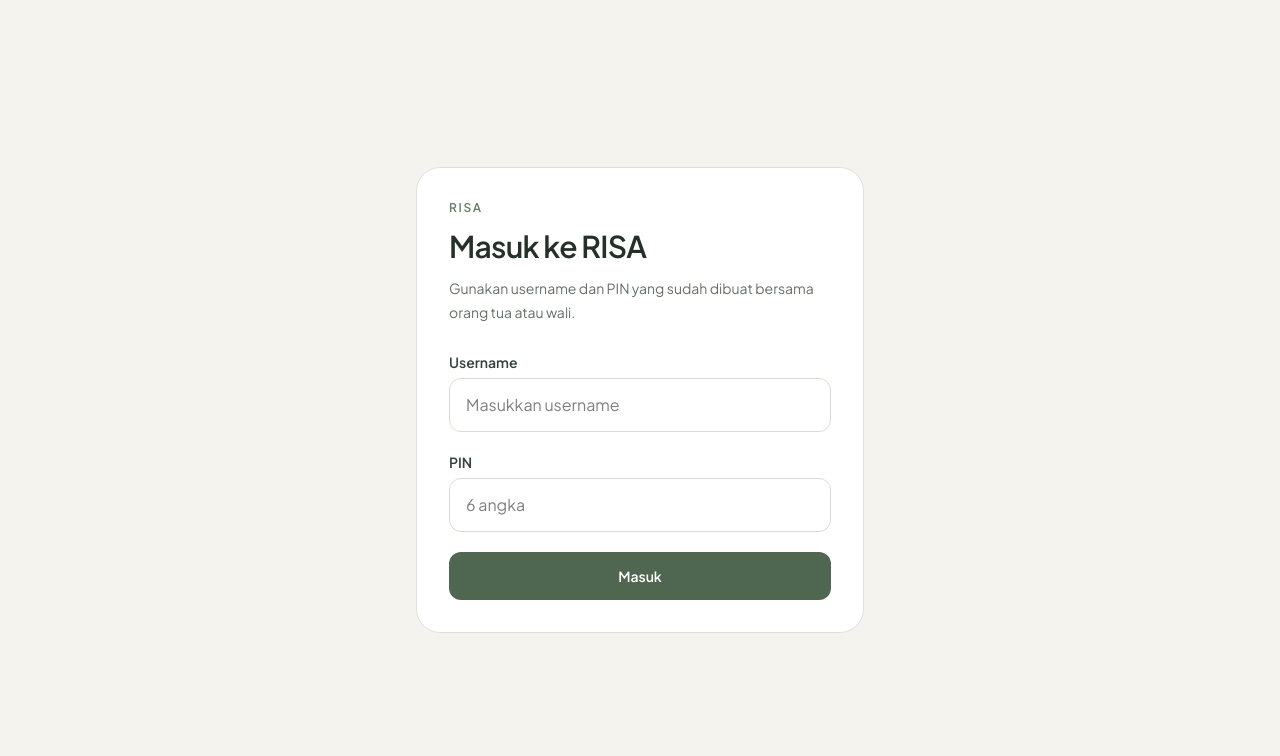
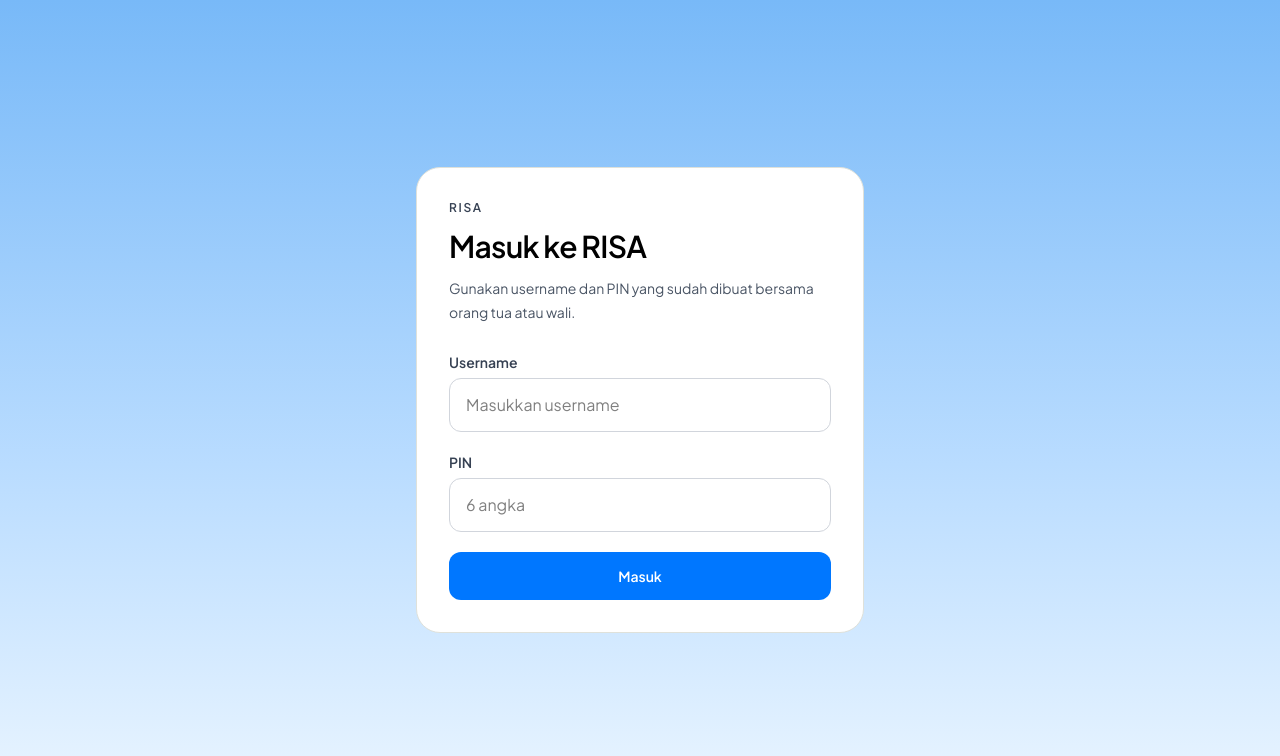
Before and after one commit to RISA-Remaja-Indonesia-Sehat/risa-v3, a Next.js app: page /child/login in a window 1280 px wide. Shown: the top 756 px of the page. Built offline with nearby package versions, Linux system fonts and the light colour scheme; no server answers; a web font is replaced by a local one.

Commit message:
Enhance ChildLoginForm styling and update LearningAccessGuard session error handling

```diff
--- a/app/child/login/ChildLoginForm.tsx
+++ b/app/child/login/ChildLoginForm.tsx
@@ -121,17 +121,17 @@ export default function ChildLoginForm() {
     }
   }
   return (
-    <main className="flex min-h-screen items-center justify-center bg-[#F4F3EE] px-4 py-10">
+    <main className="flex min-h-screen items-center justify-center bg-[linear-gradient(180deg,#78B9F8_0%,#B9DCFF_58%,#EAF5FF_100%)] px-4 py-10">
       <section className="w-full max-w-md rounded-3xl border border-[#DFE1DA] bg-white p-6 sm:p-8">
-        <p className="text-xs font-semibold uppercase tracking-[0.14em] text-[#667D68]">
+        <p className="text-xs font-semibold uppercase tracking-[0.14em] text-gray-700">
           RISA
         </p>
 
-        <h1 className="mt-3 text-3xl font-semibold tracking-tight text-[#253029]">
+        <h1 className="mt-3 text-3xl font-semibold tracking-tight">
           Masuk ke RISA
         </h1>
 
-        <p className="mt-3 text-sm leading-6 text-[#667068]">
+        <p className="mt-3 text-sm leading-6 text-gray-600">
           Gunakan username dan PIN yang sudah dibuat bersama orang tua atau
           wali.
         </p>
@@ -146,7 +146,7 @@ export default function ChildLoginForm() {
           <div>
             <label
               htmlFor="username"
-              className="mb-1.5 block text-sm font-semibold text-[#344238]"
+              className="mb-1.5 block text-sm font-semibold text-gray-700"
             >
               Username
             </label>
@@ -158,14 +158,14 @@ export default function ChildLoginForm() {
               placeholder="Masukkan username"
               value={username}
               onChange={(event) => setUsername(event.target.value)}
-              className="w-full rounded-xl border border-[#D8DDD4] px-4 py-3.5 outline-none focus:border-[#758A72] focus:ring-4 focus:ring-[#758A72]/10"
+              className="w-full rounded-xl border border-gray-300 px-4 py-3.5 outline-none focus:border-gray-600 focus:ring-4 focus:ring-gray-600/10"
             />
           </div>
 
           <div>
             <label
               htmlFor="pin"
-              className="mb-1.5 block text-sm font-semibold text-[#344238]"
+              className="mb-1.5 block text-sm font-semibold text-gray-700"
             >
               PIN
             </label>
@@ -182,7 +182,7 @@ export default function ChildLoginForm() {
               onChange={(event) =>
                 setPin(event.target.value.replace(/\D/g, ""))
               }
-              className="w-full rounded-xl border border-[#D8DDD4] px-4 py-3.5 outline-none focus:border-[#758A72] focus:ring-4 focus:ring-[#758A72]/10"
+              className="w-full rounded-xl border border-gray-300 px-4 py-3.5 outline-none focus:border-gray-600 focus:ring-4 focus:ring-gray-600/10"
             />
           </div>
 
@@ -198,7 +198,7 @@ export default function ChildLoginForm() {
           <button
             type="submit"
             disabled={loading}
-            className="w-full rounded-xl bg-[#4F6751] px-5 py-3.5 text-sm font-semibold text-white hover:bg-[#405642] disabled:opacity-50"
+            className="w-full rounded-xl bg-[#0077ff] px-5 py-3.5 text-sm font-semibold text-white disabled:opacity-50"
           >
             {loading ? "Masuk..." : "Masuk"}
           </button>
--- a/components/auth/LearningAccessGuard.tsx
+++ b/components/auth/LearningAccessGuard.tsx
@@ -64,7 +64,7 @@ export default function LearningAccessGuard({ children, mode }: Props) {
   useEffect(() => {
     const requiresProtection = chapterNeedsProtection || mode === "post-test";
 
-    if (!requiresProtection || loading || canAccess) {
+    if (!requiresProtection || loading || canAccess || sessionError) {
       return;
     }
 
@@ -92,11 +92,8 @@ export default function LearningAccessGuard({ children, mode }: Props) {
     mode,
     pathname,
     router,
+    sessionError
   ]);
-
-  if (!chapterNeedsProtection || loading || canAccess || sessionError) {
-    return;
-  }
 
   /*
    * Chapter 1 tidak perlu menunggu
```
